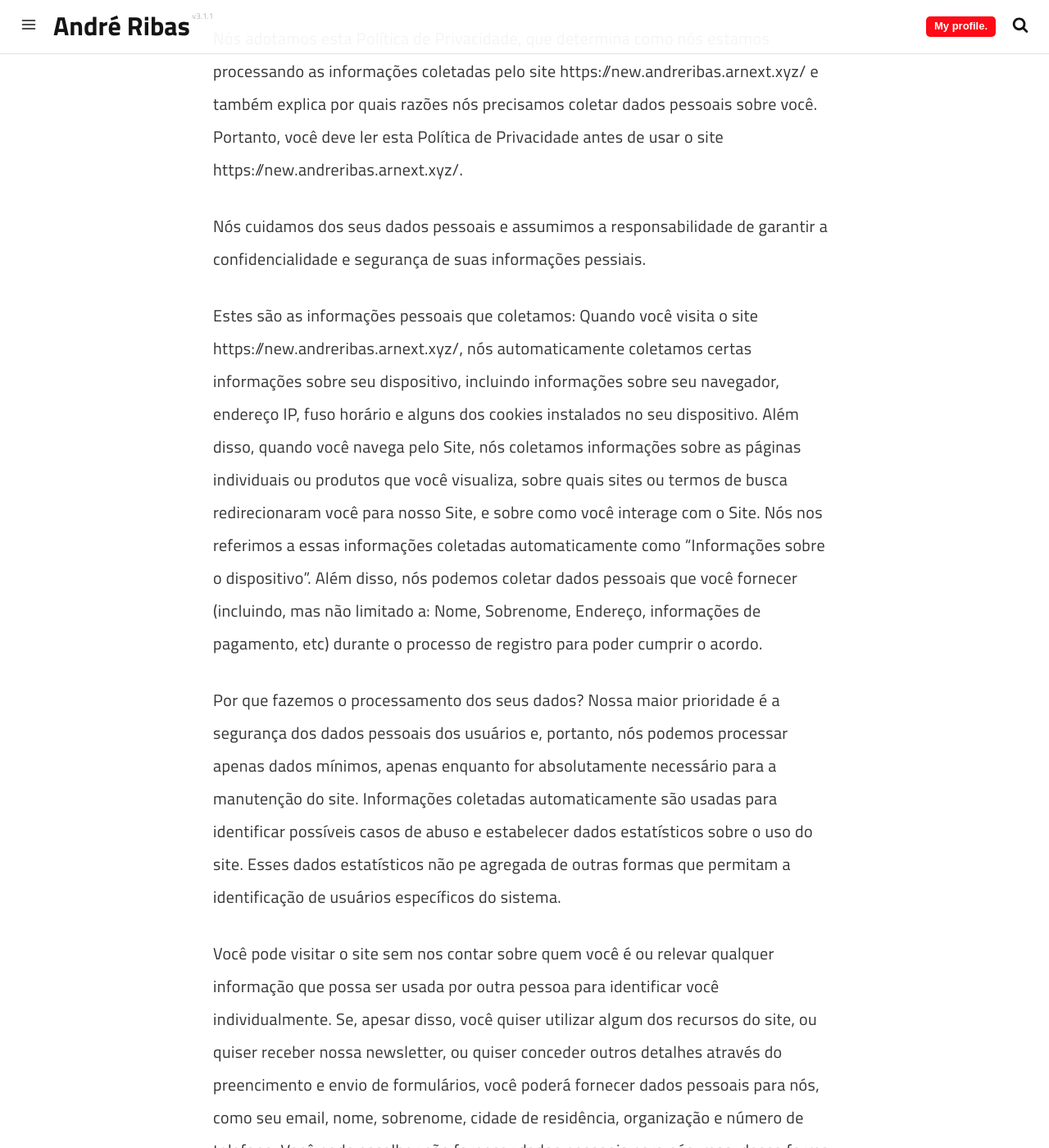
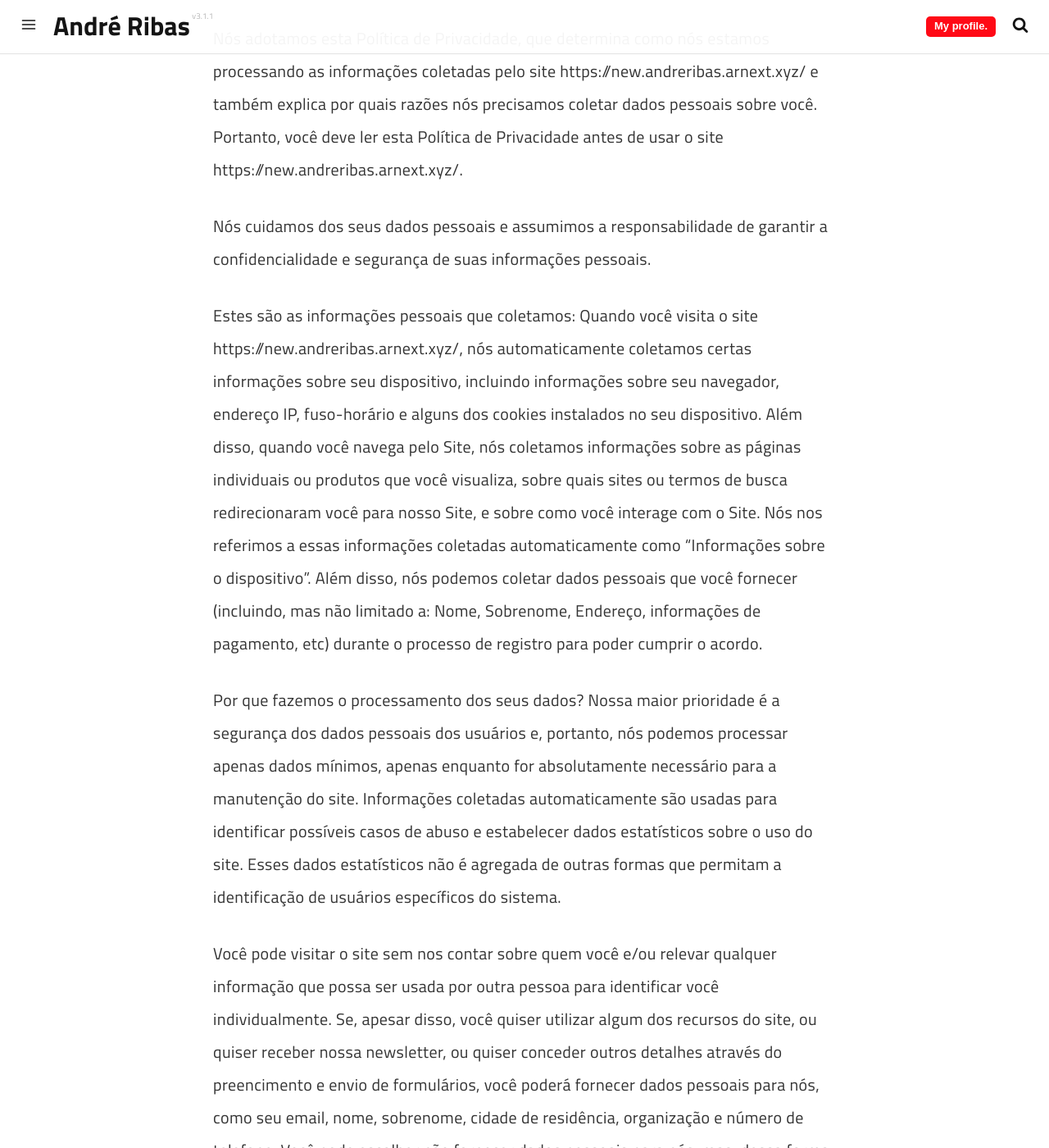
Before and after one commit to Andreribas15/new-site-andre, a Jekyll site: the page built from pages/política-de-privacidade.md, in a window 1280 px wide and 1400 px high, scrolled down 221 px. Shown: the whole window at 82% size. Built offline with Jekyll 4.4.1, drawn with Linux system fonts in a browser that asks for light colours; a script that is not in the unit is left out; some of the changed text lies outside the part shown.

Commit message:
Update Pages “política-de-privacidade”

```diff
--- a/pages/política-de-privacidade.md
+++ b/pages/política-de-privacidade.md
@@ -11,15 +11,15 @@ O site https://new.andreribas.arnext.xyz/ é de propriedade da empresa ARNext Ro
 
 Nós adotamos esta Política de Privacidade, que determina como nós estamos processando as informações coletadas pelo site https://new.andreribas.arnext.xyz/ e também explica por quais razões nós precisamos coletar dados pessoais sobre você. Portanto, você deve ler esta Política de Privacidade antes de usar o site https://new.andreribas.arnext.xyz/.
 
-Nós cuidamos dos seus dados pessoais e assumimos a responsabilidade de garantir a confidencialidade e segurança de suas informações pessiais.
+Nós cuidamos dos seus dados pessoais e assumimos a responsabilidade de garantir a confidencialidade e segurança de suas informações pessoais.
 
 Estes são as informações pessoais que coletamos:
-Quando você visita o site https://new.andreribas.arnext.xyz/, nós automaticamente coletamos certas informações sobre seu dispositivo, incluindo informações sobre seu navegador, endereço IP, fuso horário e alguns dos cookies instalados no seu dispositivo. Além disso, quando você navega pelo Site, nós coletamos informações sobre as páginas individuais ou produtos que você visualiza, sobre quais sites ou termos de busca redirecionaram você para nosso Site, e sobre como você interage com o Site. Nós nos referimos a essas informações coletadas automaticamente como "Informações sobre o dispositivo". Além disso, nós podemos coletar dados pessoais que você fornecer (incluindo, mas não limitado a: Nome, Sobrenome, Endereço, informações de pagamento, etc) durante o processo de registro para poder cumprir o acordo.
+Quando você visita o site https://new.andreribas.arnext.xyz/, nós automaticamente coletamos certas informações sobre seu dispositivo, incluindo informações sobre seu navegador, endereço IP, fuso-horário e alguns dos cookies instalados no seu dispositivo. Além disso, quando você navega pelo Site, nós coletamos informações sobre as páginas individuais ou produtos que você visualiza, sobre quais sites ou termos de busca redirecionaram você para nosso Site, e sobre como você interage com o Site. Nós nos referimos a essas informações coletadas automaticamente como "Informações sobre o dispositivo". Além disso, nós podemos coletar dados pessoais que você fornecer (incluindo, mas não limitado a: Nome, Sobrenome, Endereço, informações de pagamento, etc) durante o processo de registro para poder cumprir o acordo.
 
 Por que fazemos o processamento dos seus dados?
-Nossa maior prioridade é a segurança dos dados pessoais dos usuários e, portanto, nós podemos processar apenas dados mínimos, apenas enquanto for absolutamente necessário para a manutenção do site. Informações coletadas automaticamente são usadas para identificar possíveis casos de abuso e estabelecer dados estatísticos sobre o uso do site. Esses dados estatísticos não pe agregada de outras formas que permitam a identificação de usuários específicos do sistema.
+Nossa maior prioridade é a segurança dos dados pessoais dos usuários e, portanto, nós podemos processar apenas dados mínimos, apenas enquanto for absolutamente necessário para a manutenção do site. Informações coletadas automaticamente são usadas para identificar possíveis casos de abuso e estabelecer dados estatísticos sobre o uso do site. Esses dados estatísticos não é agregada de outras formas que permitam a identificação de usuários específicos do sistema.
 
-Você pode visitar o site sem nos contar sobre quem você é ou relevar qualquer informação que possa ser usada por outra pessoa para identificar você individualmente. Se, apesar disso, você quiser utilizar algum dos recursos do site, ou quiser receber nossa newsletter, ou quiser conceder outros detalhes através do preencimento e envio de formulários, você poderá fornecer dados pessoais para nós, como seu email, nome, sobrenome, cidade de residência, organização e número de telefone. Você pode escolher não fornecer dados pessoais para nós, mas, dessa forma, talvez você não consiga usar alguns dos resursos do site. Por exemplo, você não vai conseguir receber nossa Newsletter ou entrar em contato conosco diretamente pelo nosso site. Usuários que não tenham certeza sobre quais informações pessoais são obrigatórias são convidados a entrarem em contato conosco pelo e-mail contact@arnext.xyz.
+Você pode visitar o site sem nos contar sobre quem você e/ou relevar qualquer informação que possa ser usada por outra pessoa para identificar você individualmente. Se, apesar disso, você quiser utilizar algum dos recursos do site, ou quiser receber nossa newsletter, ou quiser conceder outros detalhes através do preencimento e envio de formulários, você poderá fornecer dados pessoais para nós, como seu email, nome, sobrenome, cidade de residência, organização e número de telefone. Você pode escolher não fornecer dados pessoais para nós, mas, dessa forma, talvez você não consiga usar alguns dos resursos do site. Por exemplo, você não vai conseguir receber nossa Newsletter ou entrar em contato conosco diretamente pelo nosso site. Usuários que não tenham certeza sobre quais informações pessoais são obrigatórias são convidados a entrarem em contato conosco pelo e-mail contact@arnext.xyz.
 
 Seus direitos:
 Se você morar na Europa, estes são os direitos garantidos quando aos seus dados pessoais:
```
